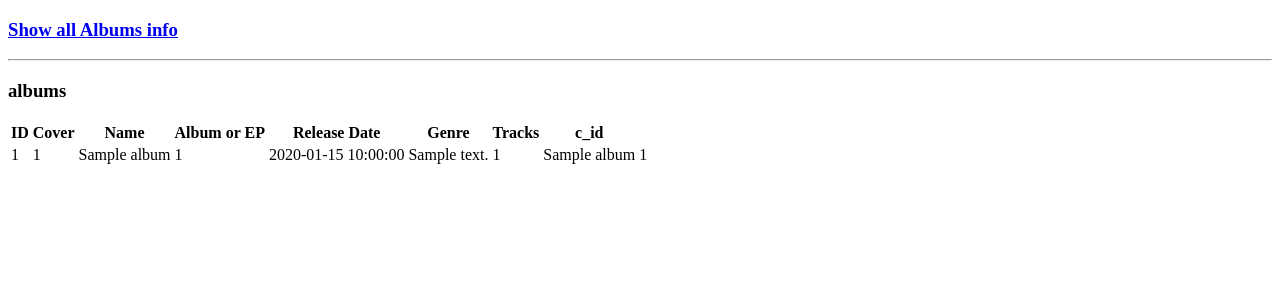
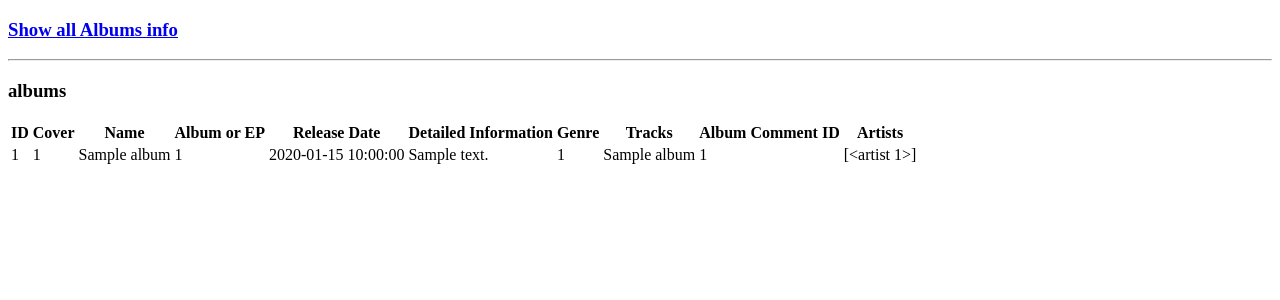
Before and after one commit to harry-sunhao/CMPT354Project, a Flask app: page /albuminfo in a window 1280 px wide. Shown: the top 300 px of the page. Run offline with Flask 2, Linux system fonts and the light colour scheme; tables that the repository leaves empty hold one stand-in row (values such as "Sample post"); parts of the project's set-up code (start-up, migrations or seed data) failed here and were passed over.

Commit message:
album+rela

```diff
--- a/app.py
+++ b/app.py
@@ -52,7 +52,6 @@ class movie (db.Model):
         self.country = country
         self.detailed_information = detailed_information
 
-
 class moviecomment(db.Model):
     __tablename__ = 'moviecomment'
     comment_id = db.Column('comment_id', db.INTEGER(), primary_key = True)
@@ -99,7 +98,8 @@ class album (db.Model):
     g_id= db.Column ('g_id', db.INTEGER())
     track_name= db.Column ('track_name', db.VARCHAR(255))
     c_id= db.Column ('c_id', db.INTEGER())
-
+    #albumtrack = db.relationship('track', backref='album', lazy=True)
+    artist= db.relationship('artist', backref='album', lazy=True)
     def __init__(self,cover,id,name,album_or_ep,releaseDate,detailedInfo,g_id,track_name,c_id):
         self.id = id
         self.cover = cover
@@ -119,9 +119,9 @@ class artist (db.Model):
     detailedInfo= db.Column ('detailedInfo', db.VARCHAR(255))
     company = db.Column ('company', db.VARCHAR(255))
     country= db.Column ('country', db.VARCHAR(255))
-    g_id= db.Column ('g_id', db.INTEGER())
-    track_name= db.Column ('track_name', db.VARCHAR(255))
-    album_id= db.Column ('album_id', db.INTEGER())
+    g_id= db.Column ('g_id', db.INTEGER(), db.ForeignKey('genre.id'))
+    track_name= db.Column ('track_name', db.VARCHAR(255),db.ForeignKey('track.name'))
+    album_id= db.Column ('album_id', db.INTEGER(), db.ForeignKey('album.id'))
 
     def __init__(self,id,name,portrait,detailedInfo,company,country,g_id,track_name,album_id):
         self.id = id
@@ -147,6 +147,7 @@ class albumcomment(db.Model):
     comment_id = db.Column('comment_id', db.INTEGER(), primary_key = True)
     createtime = db.Column(db.DATETIME())
     content = db.Column ('content', db.TEXT())
+    #album = db.Column('album', db.VARCHAR(255),primary_key=True)
     def __init__(self,comment_id,createtime,content):
         self.comment_id = comment_id
         self.createtime = createtime
@@ -179,6 +180,7 @@ class genre(db.Model):
     id = db.Column('id', db.INTEGER(), primary_key=True)
     name = db.Column('name', db.VARCHAR(255))
     album_track_artist_movie = db.Column ('album_track_artist_movie', db.VARCHAR(255))
+    artist= db.relationship('artist', backref='genre', lazy=True)
     def __init__(self,id,name,country, date_of_birth):
         self.id = id
         self.name = name
@@ -187,7 +189,9 @@ class genre(db.Model):
 class track(db.Model):
     __tablename__ = 'track'
     name = db.Column('name', db.VARCHAR(255), primary_key=True)
-    lyrics= db.Column ('alyrics', db.TEXT())
+    lyrics= db.Column ('lyrics', db.TEXT())
+    artist = db.relationship('artist', backref='track', lazy=True)
+
     def __init__(self,name,lyrics):
         self.id = id
         self.name = name
--- a/templates/album.html
+++ b/templates/album.html
@@ -25,9 +25,11 @@
                <th>Name</th>
                <th>Album or EP</th>
                 <th>Release Date</th>
+                <th>Detailed Information</th>
                 <th>Genre</th>
                 <th>Tracks</th>
-                <th>c_id</th>
+                <th>Album Comment ID</th>
+                <th>Artists</th>
             </tr>
          </thead>
 
@@ -43,6 +45,7 @@
                   <td>{{ album.g_id }}</td>
                   <td>{{ album.track_name }}</td>
                   <td>{{ album.c_id }}</td>
+                  <td>{{ album.artist }}</td>
                </tr>
             {% endfor %}
          </tbody>
```
